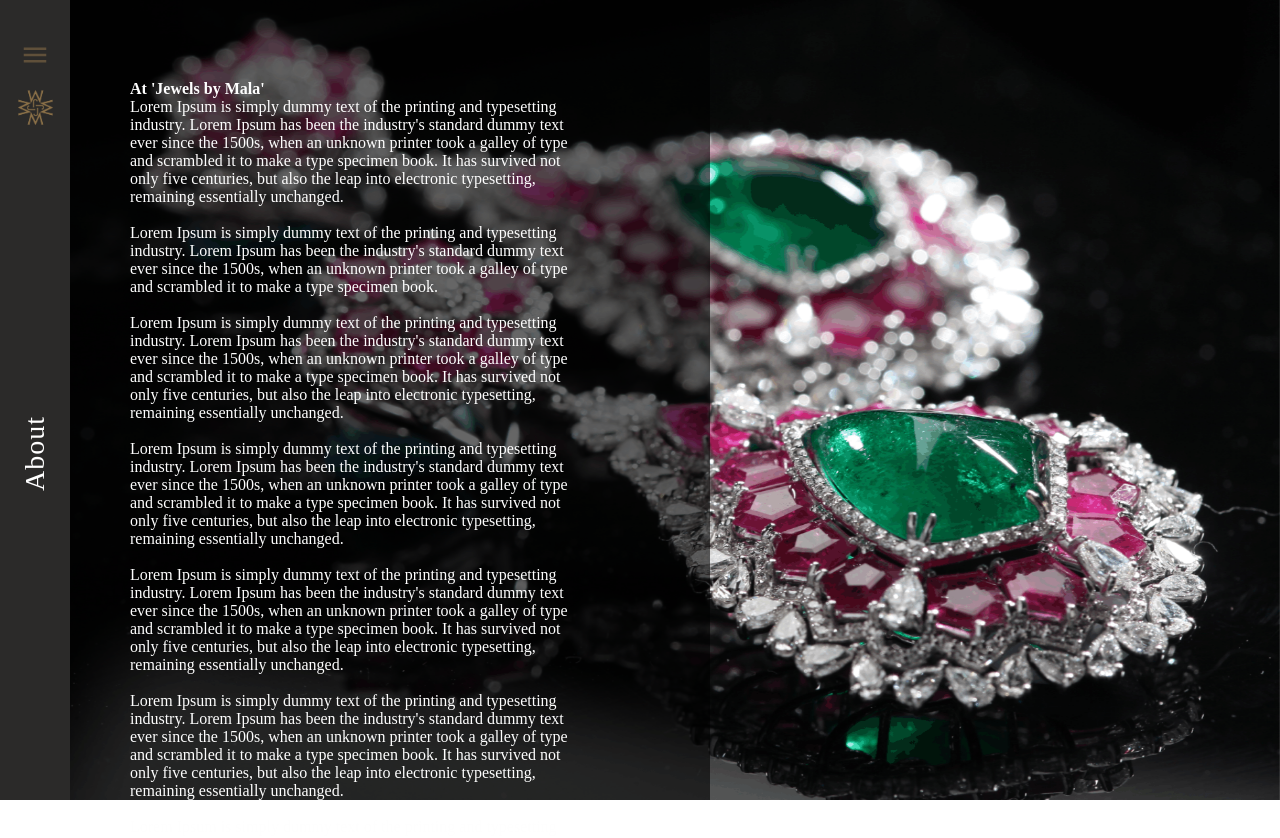
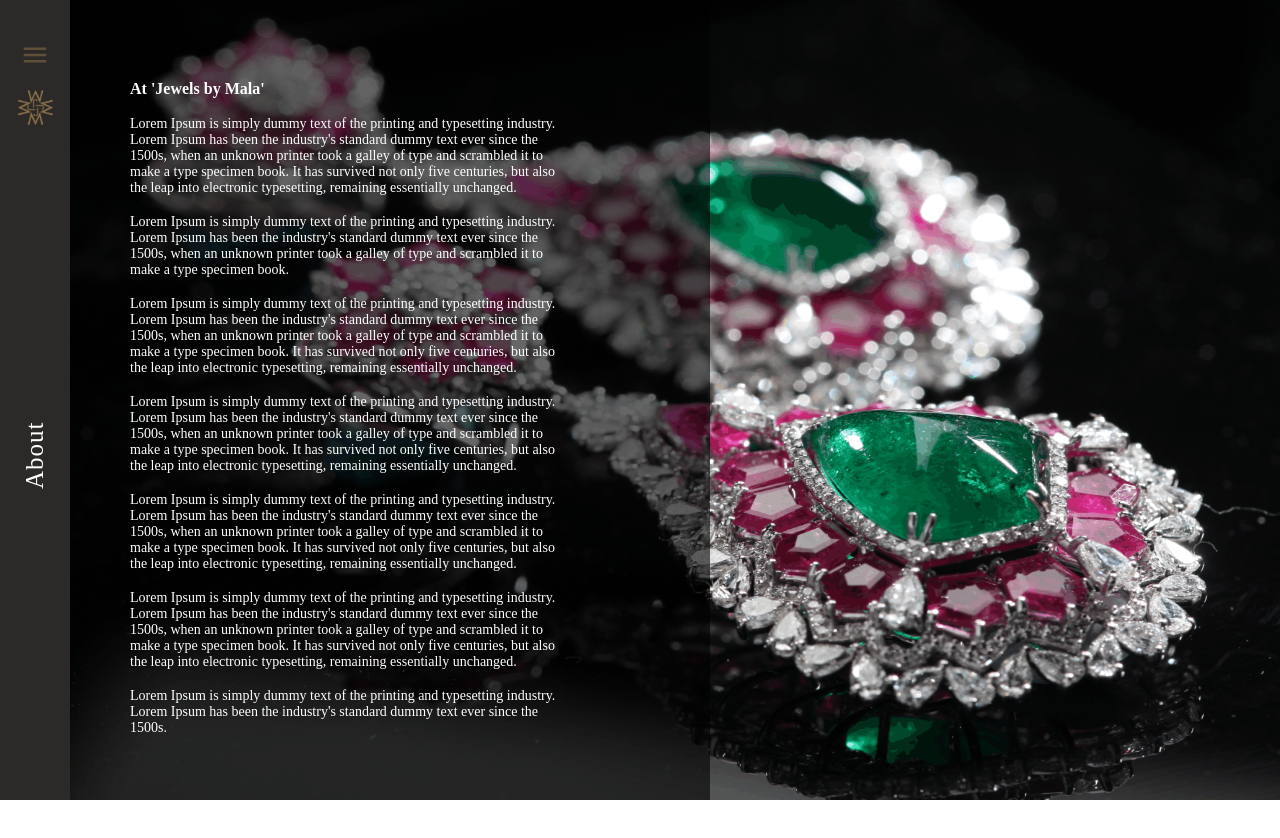
Before and after one commit to Takhine/jewels-by-mala, a React (Create React App) app: page /about in a window 1280 px wide. Shown: the top 838 px of the page. After the commit the page ends 800 px from the top, so only its background shows below. Built offline with nearby package versions, Linux system fonts and the light colour scheme; a small style sheet from the web is missing.

Commit message:
About Complete

```diff
--- a/src/static/scss/layout/_navigation.scss
+++ b/src/static/scss/layout/_navigation.scss
@@ -28,6 +28,7 @@
   }
   .sidebar-title{
     font-weight: 100;
+    font-family: $baskerville-thin;
     letter-spacing: 1px;
     display: none;
     text-transform: capitalize;
@@ -38,7 +39,7 @@
       color: white;
       right: 0;
       left: 0;
-      font-size: 28px;
+      font-size: $large-font;
       top: 55%;
       display: block;
     }
--- a/src/static/scss/pages/_about.scss
+++ b/src/static/scss/pages/_about.scss
@@ -41,6 +41,12 @@
                     color: $primary-white;
                     h2{
                         font-size: medium;
+                        font-family: $baskerville-thin;
+                        margin-bottom: $title-font;
+                    }
+                    p{
+                        font-family: $gotham;
+                        font-size: $small-font;
                     }
                     @include msm{
                         padding-left: 60px;
```
